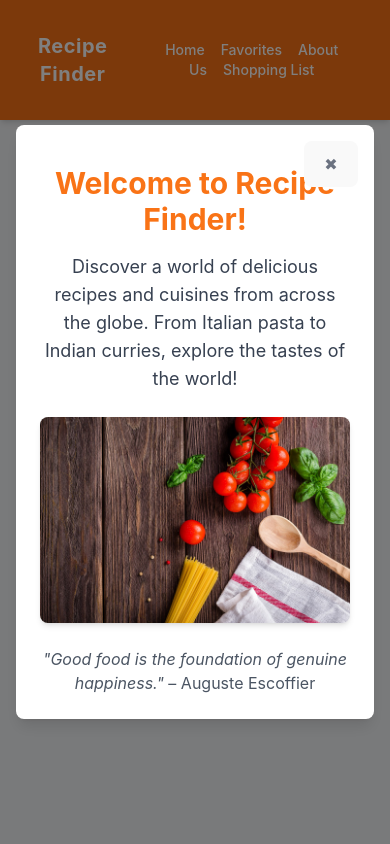
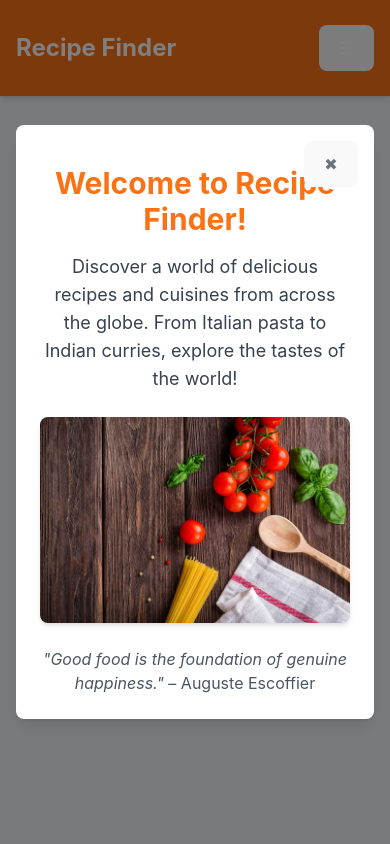
Before and after one commit to Kbayoumi561/FE-Capstone-Project, a React (Vite) app: page / in a window 390 px wide. Shown: the top 844 px of the page. Built offline with nearby package versions, Linux system fonts and the light colour scheme.

Commit message:
Another trial to handle mobile competibility

```diff
--- a/src/App.jsx
+++ b/src/App.jsx
@@ -14,6 +14,7 @@ function App() {
   const [recipes, setRecipes] = useState([]);
   const [error, setError] = useState('');
   const [showWelcome, setShowWelcome] = useState(false);
+  const [showMobileMenu, setShowMobileMenu] = useState(false); // Added state for mobile menu visibility
 
   useEffect(() => {
     setShowWelcome(true); // Always show the modal
@@ -42,23 +43,47 @@ function App() {
 
         {/* Header */}
         <header className="bg-orange-500 text-white py-4 shadow-md">
-          <div className="flex justify-between items-center px-4 lg:px-6">
-            <h1 className="text-xl md:text-3xl font-bold tracking-wide">Recipe Finder</h1>
-            <nav className="space-x-4 md:space-x-6 text-sm md:text-lg">
-              <Link to="/" className="hover:underline text-white">
+          <div className="container mx-auto px-4 flex justify-between items-center">
+            <h1 className="text-2xl md:text-3xl font-bold">Recipe Finder</h1>
+            <nav className="hidden md:flex space-x-4 text-lg">
+              <Link to="/" className="hover:underline">
                 Home
               </Link>
-              <Link to="/favorites" className="hover:underline text-white">
+              <Link to="/favorites" className="hover:underline">
                 Favorites
               </Link>
-              <Link to="/about" className="hover:underline text-white">
+              <Link to="/about" className="hover:underline">
                 About Us
               </Link>
-              <Link to="/shopping-list" className="hover:underline text-white">
+              <Link to="/shopping-list" className="hover:underline">
                 Shopping List
               </Link>
             </nav>
+            {/* Mobile Menu Button */}
+            <button
+              className="md:hidden text-white focus:outline-none"
+              onClick={() => setShowMobileMenu((prev) => !prev)}
+            >
+              ☰
+            </button>
           </div>
+          {/* Mobile Navigation */}
+          {showMobileMenu && (
+            <nav className="md:hidden bg-orange-500 text-white flex flex-col items-center space-y-2 mt-2 py-2">
+              <Link to="/" className="hover:underline">
+                Home
+              </Link>
+              <Link to="/favorites" className="hover:underline">
+                Favorites
+              </Link>
+              <Link to="/about" className="hover:underline">
+                About Us
+              </Link>
+              <Link to="/shopping-list" className="hover:underline">
+                Shopping List
+              </Link>
+            </nav>
+          )}
         </header>
 
         {/* Main Content */}
@@ -81,11 +106,11 @@ function App() {
 
         {/* Footer */}
         <footer className="bg-orange-500 text-white py-4">
-          <div className="flex justify-between items-center px-4 lg:px-6">
-            <Link to="/privacy" className="hover:underline text-white">
+          <div className="container mx-auto px-4 flex justify-between items-center">
+            <Link to="/privacy" className="hover:underline">
               Privacy Policy
             </Link>
-            <Link to="/contact" className="hover:underline text-white">
+            <Link to="/contact" className="hover:underline">
               Contact Us
             </Link>
           </div>
```
